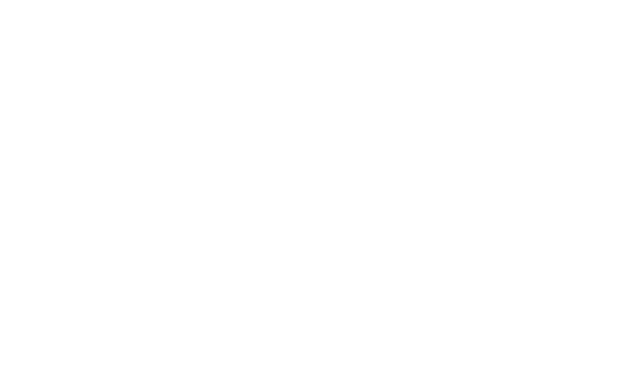
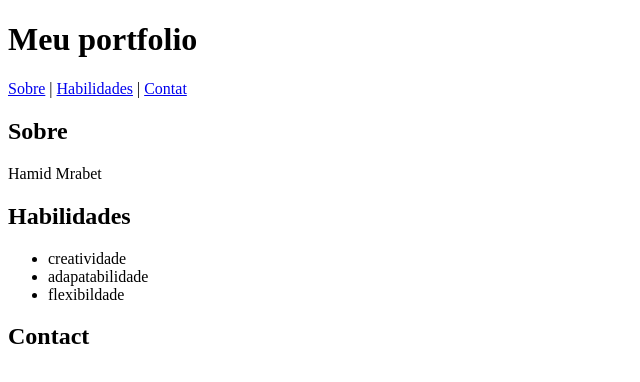
Before and after one commit to hamidMrabet/projeto_ForntEnd, a plain HTML site: page index.html in a window 1280 px wide. Shown: the whole page, without its empty margins (0-640 px from the left). Drawn offline with Linux system fonts and the light colour scheme.

Commit message:
adicionar menu navigacao

```diff
--- a/index.html
+++ b/index.html
@@ -6,6 +6,27 @@
     <title>portfolio-Hamid</title>
 </head>
 <body>
+    <h1>Meu portfolio</h1>
+    <header>
+        <nav class="navegacao">
+            <a href="#sobre">Sobre</a> |
+            <a href="#habil">Habilidades</a> |
+            <a href="#contact">Contat</a>
+        </nav>
+    </header>
+        <h2 id="sobre">Sobre</h2>
+        <p>Hamid Mrabet</p>
+
+        <h2 id="habil">Habilidades</h2>
+           <ul>
+            <li>creatividade</li>
+            <li>adapatabilidade</li>
+            <li>flexibildade</li>
+           </ul>
+        <h2 id="contact">Contact</h2>
+
+
+
 
 </body>
 </html>
```
